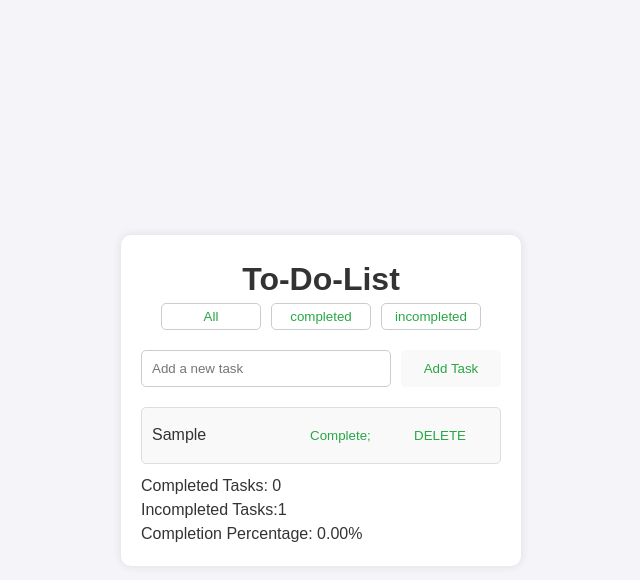
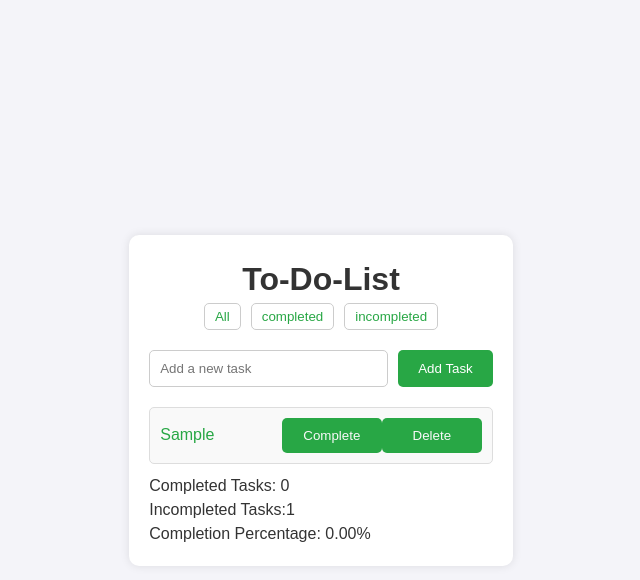
Before and after one commit to DawidTwardy/lab05, a React (Vite) app in the folder pfe_lab05_Twardy_Dawid/: page / in a window 1280 px wide. Both pictures are taken after typing "Sample" into the empty fields and a click on the button "Add Task". Shown: the top 580 px of the page, without its empty margins (339-979 px from the left). Built offline with nearby package versions, Linux system fonts and the light colour scheme.

Commit message:
ANIMACJE

```diff
--- a/package.json
+++ b/package.json
@@ -1,5 +1,8 @@
 {
   "devDependencies": {
     "sass-embedded": "^1.82.0"
+  },
+  "dependencies": {
+    "framer-motion": "^11.13.4"
   }
 }
--- a/pfe_lab05_Twardy_Dawid/src/TaskList/TaskList.scss
+++ b/pfe_lab05_Twardy_Dawid/src/TaskList/TaskList.scss
@@ -12,22 +12,45 @@
     background-color: #f9f9f9;
     border-radius: 5px;
     border: 1px solid #ddd;
-}
+    animation: defaultColorAnimation 1s forwards;
     button{
+        animation: greenColorAnimation 1s forwards;
         width: 100px;
         text-align: center;
         &.completion-button{
             margin-right: 8px;
         }
     }
+}
+
 .completed-task{
-    color:#fff;
-    background-color: #28a745;
-}
+  animation: greenColorAnimation 1s forwards;
     button{
-    color:#28a745;
-    background-color: #f9f9f9;
+       animation: defaultColorAnimation 1s forwards;
         &:hover{
             background-color: #ddd;
         }
     }
+}
+@keyframes greenColorAnimation {
+    from{
+        background-color: #f9f9f9;
+        color:#28a745
+    }
+    to{
+        background-color: #28a745;
+        color: #f9f9f9;
+    }
+}
+@keyframes defaultColorAnimation {
+    from{
+        background-color: #28a745;
+        color: #f9f9f9;
+    }
+    to{
+
+        background-color: #f9f9f9;
+        color:#28a745
+
+    }
+}
--- a/pfe_lab05_Twardy_Dawid/src/TaskList/TaskList.tsx
+++ b/pfe_lab05_Twardy_Dawid/src/TaskList/TaskList.tsx
@@ -1,27 +1,50 @@
 import React from "react";
 import { Task } from "../App";
 import "./TaskList.scss";
-interface TaskListProps{
-    tasks:Task[];
-    onToggleTaskCompletion:(id:number)=>void;
-    onDeleteTask:(id:number)=>void;
+import { motion, AnimatePresence, delay } from "framer-motion";
+
+interface TaskListProps {
+    tasks: Task[];
+    onToggleTaskCompletion: (id: number) => void;
+    onDeleteTask: (id: number) => void;
 }
 
-const TaskList:React.FC<TaskListProps>=({tasks,onToggleTaskCompletion,onDeleteTask})=>{
-    return(
-        <ul>
-           {tasks.map((task)=>(
-          <li key={task.id} className={`task ${task.completed ? 'completed-task' : ''} `}>
-            <span> {task.name}</span>
-            <div>
-                <button onClick={()=>onToggleTaskCompletion(task.id)}>
-                {task.completed ? 'undo': 'Complete'};
-                </button>
-                <button onClick={()=>onDeleteTask(task.id)} className="delete-btn">DELETE</button>
-            </div>
-          </li>
-           ))}
+const TaskList: React.FC<TaskListProps> = ({ tasks, onToggleTaskCompletion, onDeleteTask }) => {
+    return (
+        <ul className="task-list">
+            <AnimatePresence>
+                {tasks.map((task,index) => (
+                    <motion.li
+                        key={task.id}
+
+                        layout
+
+                        className={`task ${task.completed ? "completed-task" : ""}`}
+                        initial={{ opacity: 0, x: -100 }}
+                        animate={{ opacity: 1, x: 0 }}
+                        exit={{ opacity: 0, x: 100 }}
+                        transition={{ duration: 0.5 ,delay:index*0.1}}
+                    >
+                        <span className="task-name">{task.name}</span>
+                        <div className="task-actions">
+                            <button
+                                onClick={() => onToggleTaskCompletion(task.id)}
+                                className="toggle-completion-btn"
+                            >
+                                {task.completed ? "Undo" : "Complete"}
+                            </button>
+                            <button
+                                onClick={() => onDeleteTask(task.id)}
+                                className="delete-btn"
+                            >
+                                Delete
+                            </button>
+                        </div>
+                    </motion.li>
+                ))}
+            </AnimatePresence>
         </ul>
     );
 };
+
 export default TaskList;
```
Also changed, not shown: 1 other file (tests, documents, lock files or other folders). Lines whose indentation alone changed are shown as unchanged.
